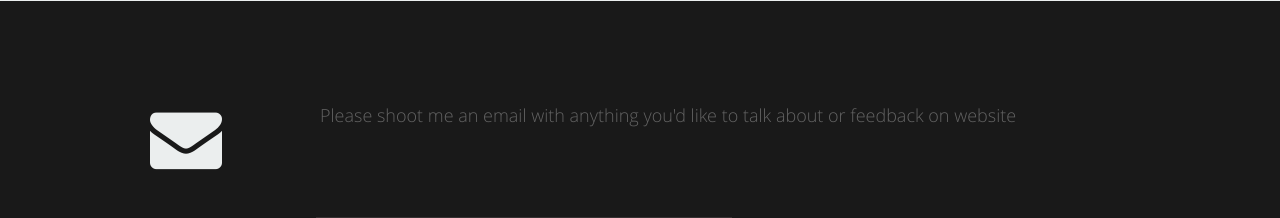
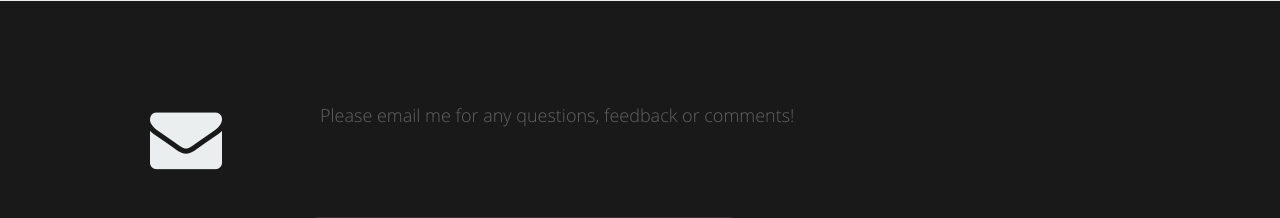
Before and after one commit to thien-vo/com-thienmint, a Flask app: page / in a window 1280 px wide. Shown: the part 3692-3910 px from the top of the page. Run offline with Flask 2, Linux system fonts and the light colour scheme; some libraries are stand-ins or nearby versions.

Commit message:
shorten the message before contact form

```diff
--- a/app/templates/home/contact.html
+++ b/app/templates/home/contact.html
@@ -12,8 +12,7 @@
 
         <div class="ten columns">
 
-            <p class="lead">Please shoot me an email with anything you'd like to talk about or feedback on website
-            </p>
+            <p class="lead">Please email me for any questions, feedback or comments!</p>
 
         </div>
 
```
